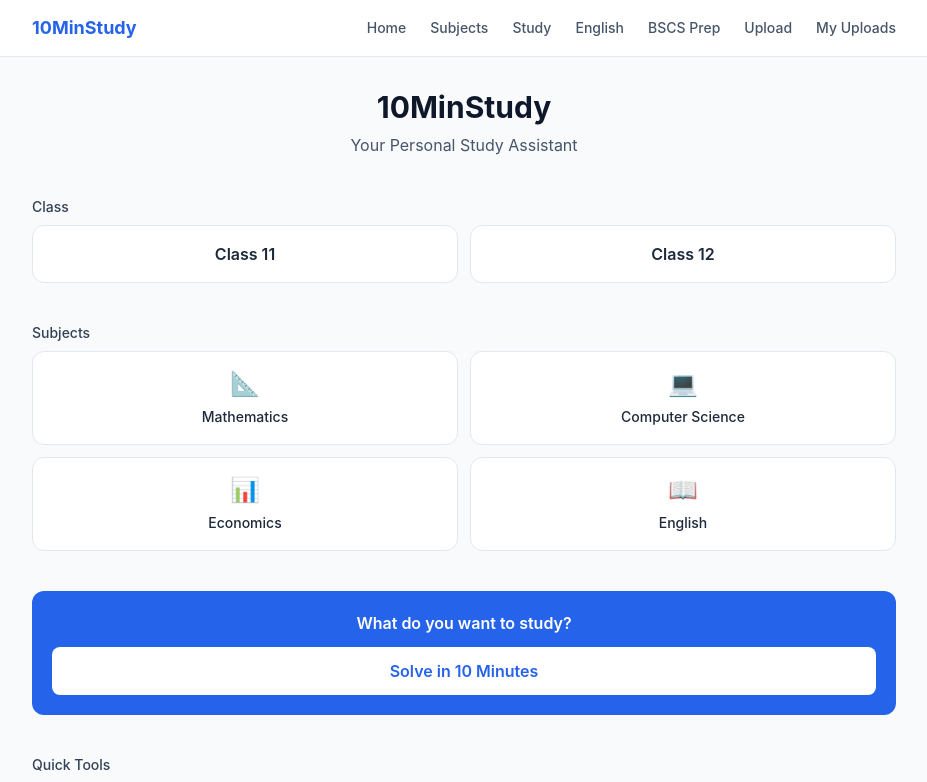
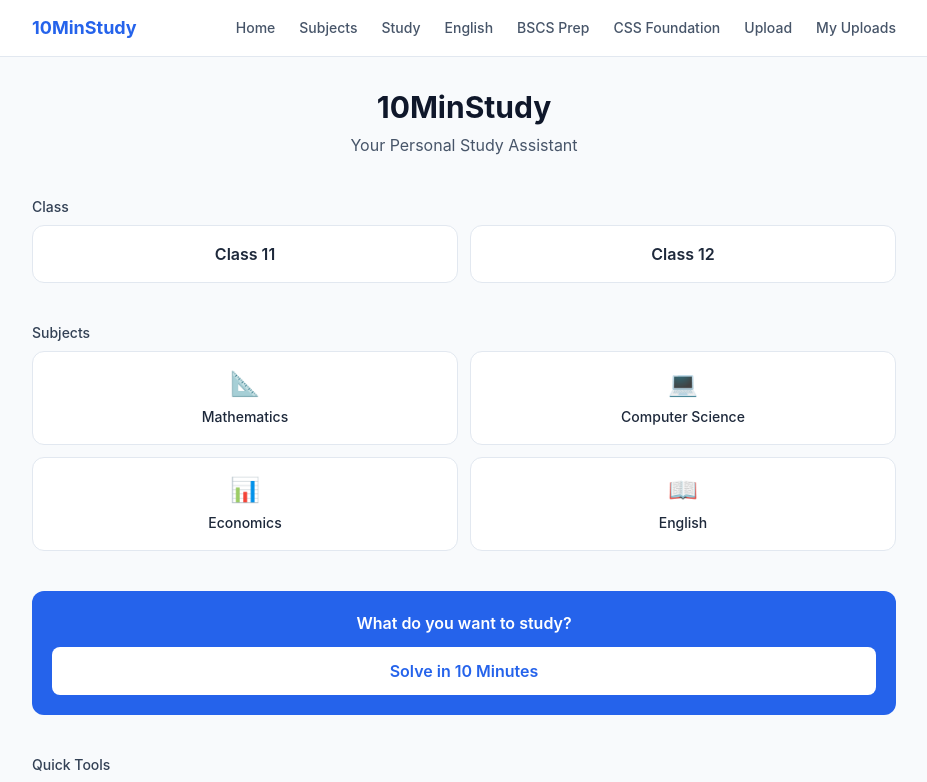
Before and after one commit to cryptopknews-glitch/Study-, a Next.js app: page / in a window 1280 px wide. Shown: the top 782 px of the page, without its empty margins (176-1103 px from the left). Built offline with nearby package versions, Linux system fonts and the light colour scheme.

Commit message:
Phase 8: Create/Update src/components/Navbar.tsx

```diff
--- a/src/components/Navbar.tsx
+++ b/src/components/Navbar.tsx
@@ -9,6 +9,7 @@ const NAV_LINKS = [
   { href: '/study', label: 'Study' },
   { href: '/english', label: 'English' },
   { href: '/bscs', label: 'BSCS Prep' },
+  { href: '/css', label: 'CSS Foundation' },
   { href: '/upload', label: 'Upload' },
   { href: '/manage', label: 'My Uploads' },
 ]
```
